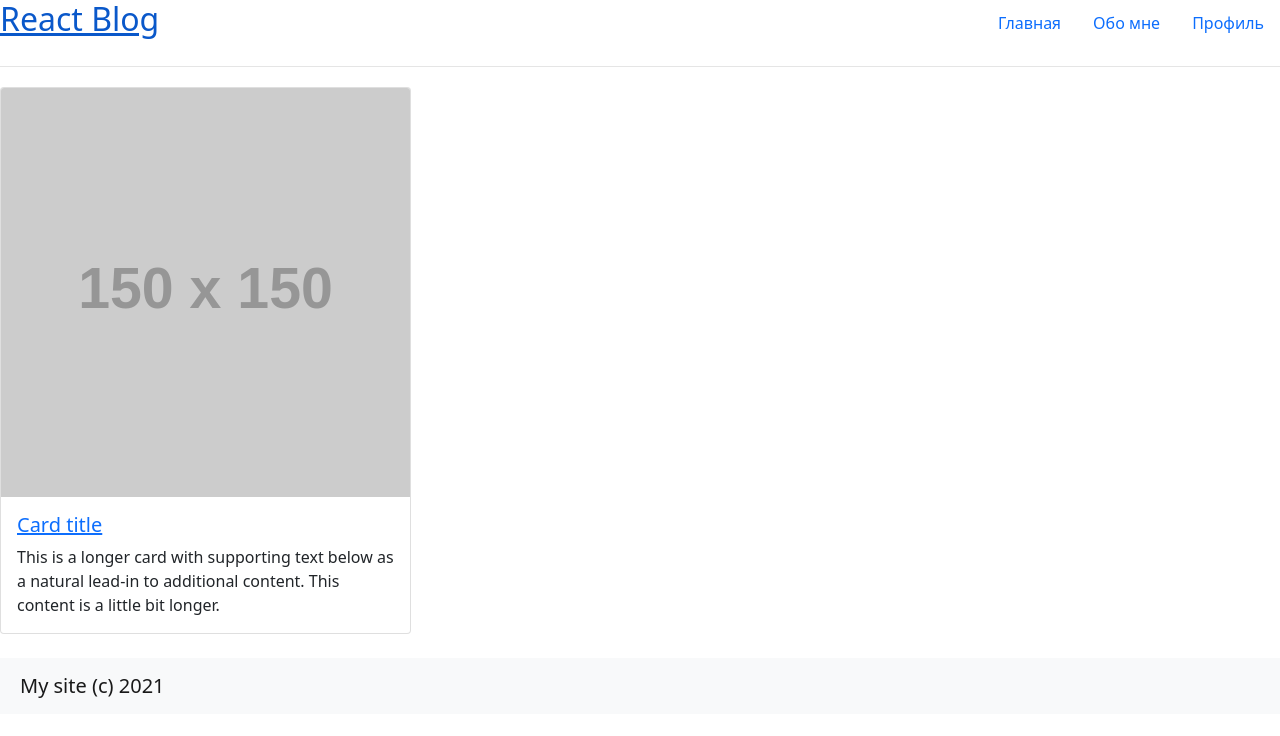
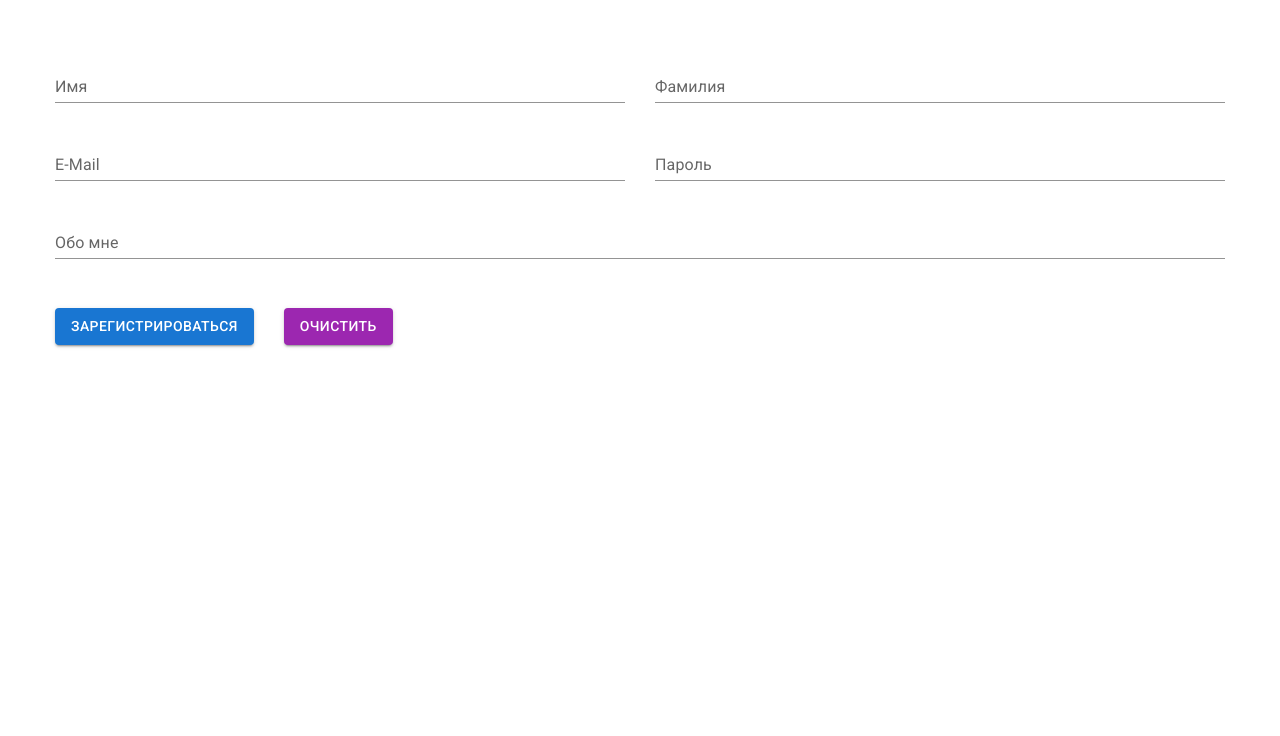
Before and after one commit to oldbelom/home-work-1, a React (Create React App) app: page / in a window 1280 px wide. Shown: the top 736 px of the page. Built offline with nearby package versions, Linux system fonts and the light colour scheme.

Commit message:
Сделал ДЗ №7

```diff
--- a/package.json
+++ b/package.json
@@ -18,6 +18,7 @@
     "react": "^17.0.2",
     "react-bootstrap": "^2.1.2",
     "react-dom": "^17.0.2",
+    "react-hook-form": "^7.26.1",
     "react-scripts": "5.0.0",
     "typescript": "^4.5.5",
     "web-vitals": "^2.1.2"
--- a/src/index.jsx
+++ b/src/index.tsx
@@ -6,7 +6,8 @@ import ReactDOM from 'react-dom';
 // import App from './tutorial-3/App';
 // import App from './tutorial-4.2/App';
 // import App from './tutorial-5/App';
-import App from './tutorial-6/App';
+// import App from './tutorial-6/App';
+import App from './tutorial-7/App';
 
 ReactDOM.render(
     <React.StrictMode>
--- /dev/null
+++ b/src/tutorial-7/App.css
@@ -0,0 +1,14 @@
+body {
+    margin: 0;
+    font-family: 'Roboto', sans-serif;
+    padding: 40px;
+}
+
+.row {
+    display: flex;
+}
+
+.MuiTextField-root,
+.MuiButton-root {
+    margin: 15px !important;
+}
--- /dev/null
+++ b/src/tutorial-7/App.tsx
@@ -0,0 +1,93 @@
+import React from 'react';
+import { useForm, SubmitHandler } from 'react-hook-form';
+import TextField from '@mui/material/TextField';
+import Button from '@mui/material/Button';
+
+import './App.css';
+
+interface FormFields {
+    firstName: string;
+    lastName: string;
+    email: string;
+    password: string;
+}
+
+function App() {
+    const { handleSubmit, register, formState, reset } = useForm<FormFields>();
+
+    const onSubmit: SubmitHandler<FormFields> = (values) => console.log('ФОРМА!', values);
+
+    console.log(formState.errors);
+
+    return (
+        <form className="App" onSubmit={handleSubmit(onSubmit)}>
+            <div className="row">
+                <TextField
+                    {...register('firstName', {
+                        validate: (value) => value !== 'admin' || 'Nice try!',
+                    })}
+                    helperText={formState.errors.firstName && formState.errors.firstName.message}
+                    error={!!formState.errors.firstName}
+                    fullWidth
+                    name="firstName"
+                    label="Имя"
+                    variant="standard"
+                />
+                <TextField
+                    {...register('lastName', {
+                        required: 'Это обязательное поле!',
+                    })}
+                    helperText={formState.errors.lastName && formState.errors.lastName.message}
+                    error={!!formState.errors.lastName}
+                    fullWidth
+                    name="lastName"
+                    label="Фамилия"
+                    variant="standard"
+                />
+            </div>
+            <div className="row">
+                <TextField
+                    {...register('email', {
+                        pattern: {
+                            value: /^[A-Z0-9._%+-]+@[A-Z0-9._%+-]+\.[A-Z]{2,}$/i,
+                            message: 'Это неверная почта!',
+                        },
+                    })}
+                    helperText={formState.errors.email && formState.errors.email.message}
+                    error={!!formState.errors.email}
+                    name="email"
+                    label="E-Mail"
+                    defaultValue=""
+                    fullWidth
+                    variant="standard"
+                />
+                <TextField
+                    {...register('password', {
+                        required: 'Это обязательное поле!',
+                    })}
+                    helperText={formState.errors.password && formState.errors.password.message}
+                    error={!!formState.errors.password}
+                    name="password"
+                    type="password"
+                    label="Пароль"
+                    fullWidth
+                    variant="standard"
+                />
+            </div>
+            <div className="row">
+                <TextField name="about" label="Обо мне" fullWidth variant="standard" />
+            </div>
+            <br />
+            <div className="row">
+                <Button type="submit" variant="contained" color="primary">
+                    Зарегистрироваться
+                </Button>
+                <Button onClick={() => reset()} variant="contained" color="secondary">
+                    Очистить
+                </Button>
+            </div>
+        </form>
+    );
+}
+
+export default App;
```
Also changed, not shown: 1 other file (tests, documents, lock files or other folders).
